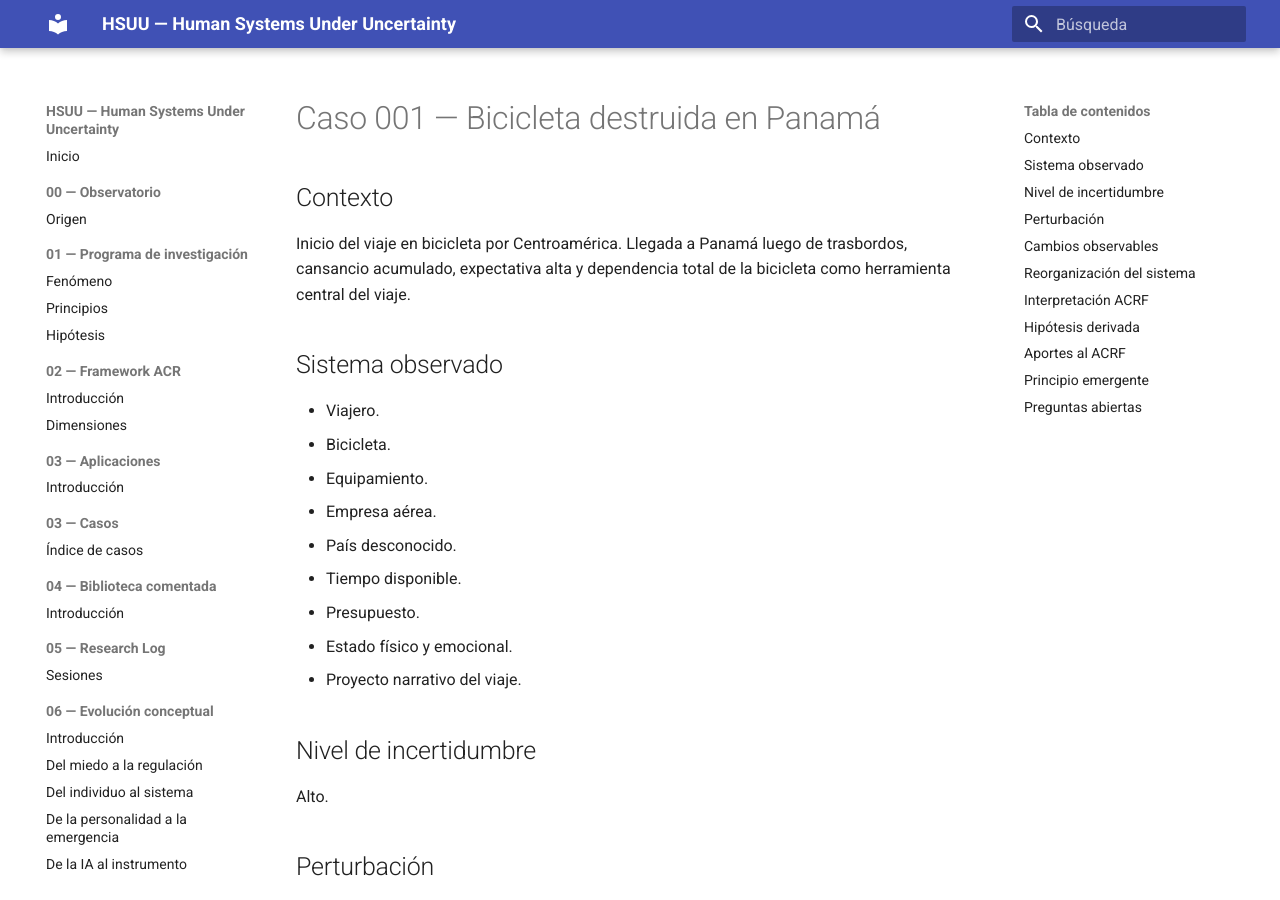
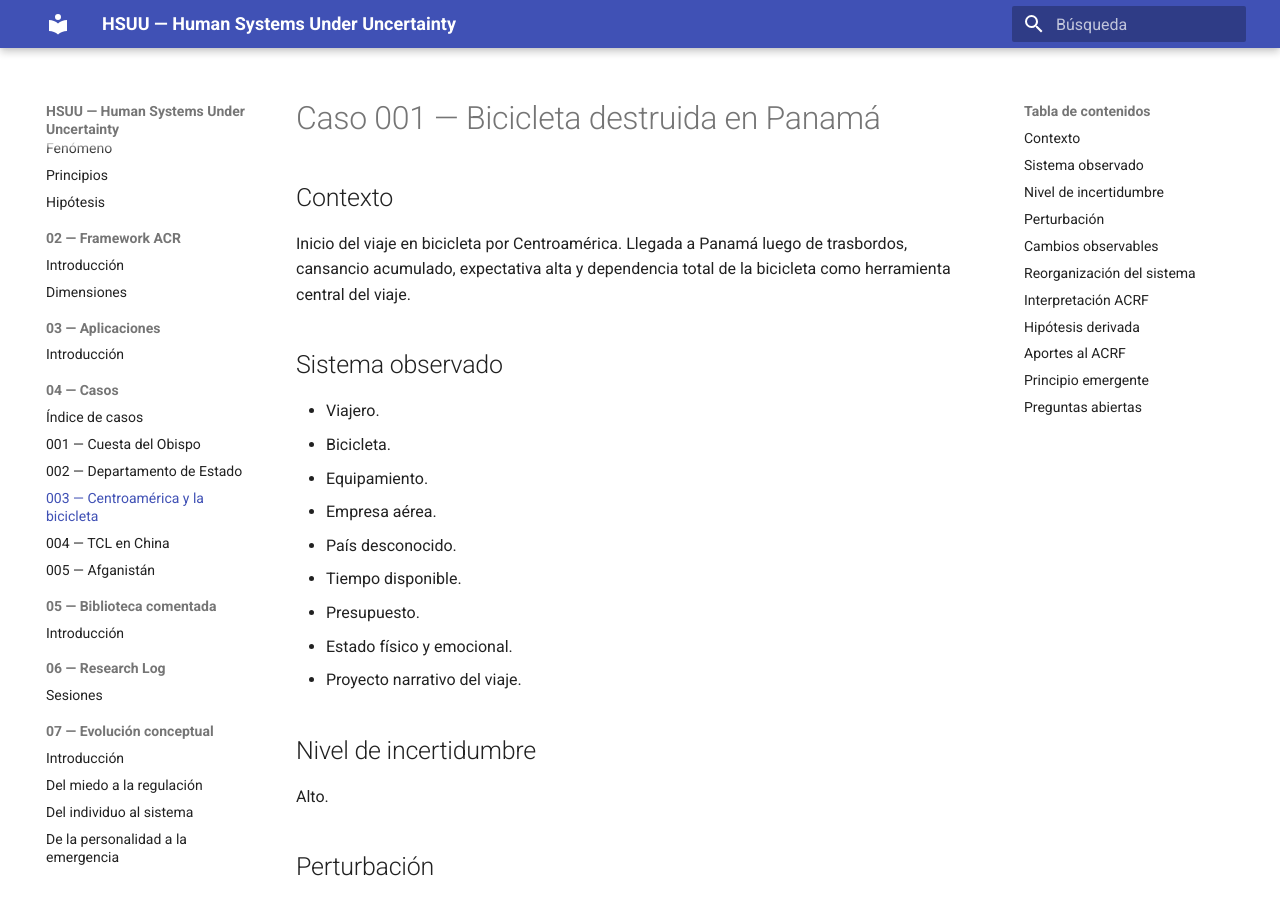
Before and after one commit to amoresemiliano/proyecto_hsuu, an MkDocs documentation site: the page built from docs/04_casos/003_centroamerica_bicicleta.md, in a window 1280 px wide and 900 px high. Built offline with MkDocs 1.6.1 and Material for MkDocs 9.7.7, drawn with Linux system fonts in a browser that asks for light colours.

Commit message:
Reorganiza secciones y navegación de HSUU

```diff
--- a/mkdocs.yml
+++ b/mkdocs.yml
@@ -31,22 +31,27 @@
   - "03 — Aplicaciones":
       - Introducción: 03_aplicaciones/index.md
 
-  - "03 — Casos":
-      - Índice de casos: 03_casos/indice.md
+  - "04 — Casos":
+      - Índice de casos: 04_casos/indice.md
+      - "001 — Cuesta del Obispo": 04_casos/001_cuesta_del_obispo.md
+      - "002 — Departamento de Estado": 04_casos/002_departamento_estado.md
+      - "003 — Centroamérica y la bicicleta": 04_casos/003_centroamerica_bicicleta.md
+      - "004 — TCL en China": 04_casos/004_china_tcl.md
+      - "005 — Afganistán": 04_casos/005_afganistan.md
 
-  - "04 — Biblioteca comentada":
-      - Introducción: 04_biblioteca/introduccion.md
+  - "05 — Biblioteca comentada":
+      - Introducción: 05_biblioteca/introduccion.md
 
-  - "05 — Research Log":
-      - Sesiones: 05_research_log/sesiones.md
+  - "06 — Research Log":
+      - Sesiones: 06_research_log/sesiones.md
 
-  - "06 — Evolución conceptual":
-      - Introducción: 06_evolucion_conceptual/indice.md
-      - Del miedo a la regulación: 06_evolucion_conceptual/001_del_miedo_a_la_regulacion.md
-      - Del individuo al sistema: 06_evolucion_conceptual/002_del_individuo_al_sistema.md
-      - De la personalidad a la emergencia: 06_evolucion_conceptual/003_de_la_personalidad_a_la_emergencia.md
-      - De la IA al instrumento: 06_evolucion_conceptual/004_de_la_ia_al_instrumento.md
+  - "07 — Evolución conceptual":
+      - Introducción: 07_evolucion_conceptual/indice.md
+      - Del miedo a la regulación: 07_evolucion_conceptual/001_del_miedo_a_la_regulacion.md
+      - Del individuo al sistema: 07_evolucion_conceptual/002_del_individuo_al_sistema.md
+      - De la personalidad a la emergencia: 07_evolucion_conceptual/003_de_la_personalidad_a_la_emergencia.md
+      - De la IA al instrumento: 07_evolucion_conceptual/004_de_la_ia_al_instrumento.md
 
-  - "07 — Bitácora":
-      - Índice: 07_bitacora/indice.md
-      - 2026-07-03: 07_bitacora/2026_07_03.md
+  - "08 — Bitácora":
+      - Índice: 08_bitacora/indice.md
+      - "2026-07-03": 08_bitacora/2026_07_03.md
```
Also changed, not shown: docs/03_casos/indice.md (deleted, +0 -2 lines), docs/04_casos/indice.md (added, +5 -0 lines), docs/02_framework/dimensiones_acr.md (renamed from docs/02_framework/dimesiones_acr.md), docs/04_casos/001_cuesta_del_obispo.md (renamed from docs/03_casos/001_cuesta_del_obispo.md), docs/04_casos/002_departamento_estado.md (added), docs/04_casos/003_centroamerica_bicicleta.md (renamed from docs/03_casos/003_centroamerica_bicicleta.md), docs/04_casos/004_china_tcl.md (added), docs/04_casos/005_afganistan.md (added), docs/05_biblioteca/introduccion.md (added), docs/06_research_log/sesiones.md (added), docs/07_evolucion_conceptual/001_del_miedo_a_la_regulacion.md (renamed from docs/06_evolucion_conceptual/001_del_miedo_a_la_regulacion.md), docs/07_evolucion_conceptual/002_del_individuo_al_sistema.md (renamed from docs/06_evolucion_conceptual/002_del_individuo_al_sistema.md), docs/07_evolucion_conceptual/003_de_la_personalidad_a_la_emergencia.md (added), docs/07_evolucion_conceptual/004_de_la_ia_al_instrumento.md (added), 3 more files.
